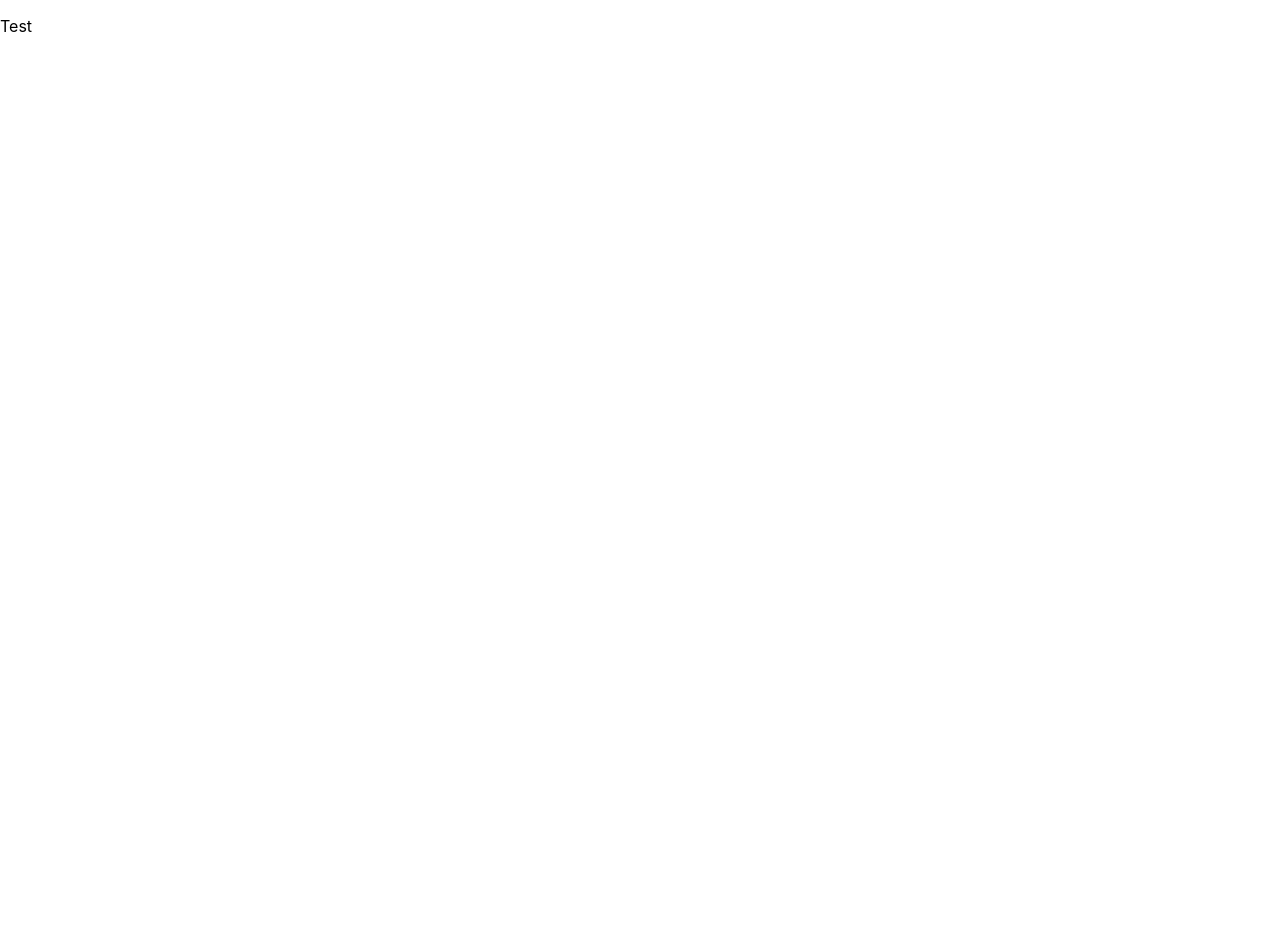
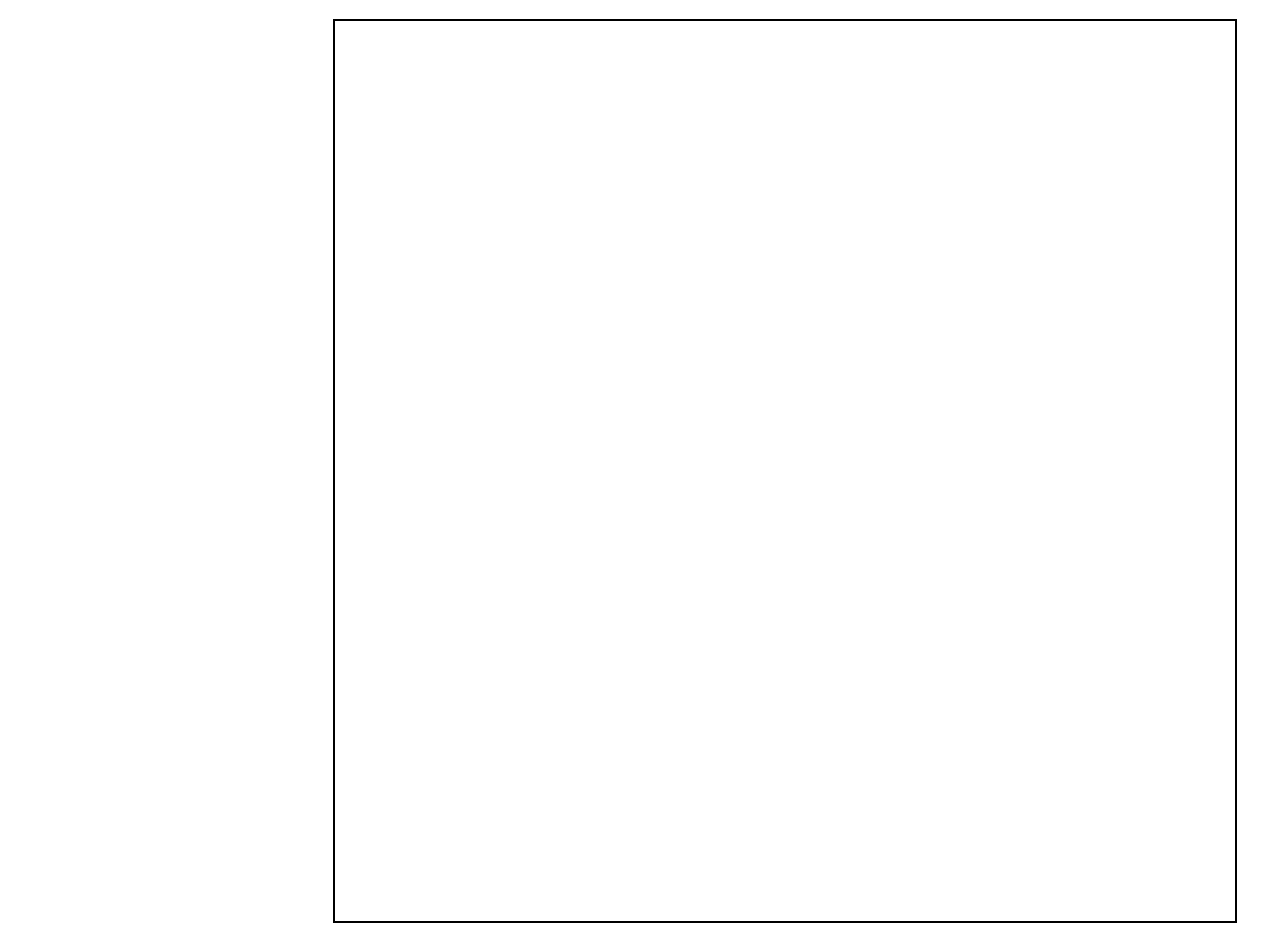
Before and after one commit to Zoli1999/Shogi, a React (Create React App) app in the folder shogi/: page / in a window 1280 px wide. Before the commit the page ends 800 px from the top, so only its background shows below. Built offline with nearby package versions, Linux system fonts and the light colour scheme.

Commit message:
Feature Structure + Canvas

```diff
--- a/shogi/src/App.tsx
+++ b/shogi/src/App.tsx
@@ -1,10 +1,11 @@
 import React from 'react';
 import './App.css';
+import Board from "./Board/pages/board"
 
 
 function App() {
   return (
-    <p>Test</p>
+    <Board />
   );
 }
 
--- /dev/null
+++ b/shogi/src/Board/components/canvas.tsx
@@ -0,0 +1,12 @@
+import React from "react";
+import "../css/board.css";
+
+const Canvas = () => {
+  return (
+    <div className="canvas-container">
+      <canvas className="canvas-board" width="900" height="900"></canvas>
+    </div>
+  );
+}
+
+export default Canvas;
--- /dev/null
+++ b/shogi/src/Board/css/board.css
@@ -0,0 +1,8 @@
+.canvas-container {
+  margin-top: 1.5%;
+  margin-left: 26%;
+}
+
+.canvas-board {
+  border: 2px solid black;
+}
--- /dev/null
+++ b/shogi/src/Board/pages/board.tsx
@@ -0,0 +1,10 @@
+import React from "react";
+import Canvas from "../components/canvas";
+
+const Board = () => {
+  return (
+    <Canvas />
+  );
+}
+
+export default Board;
```
